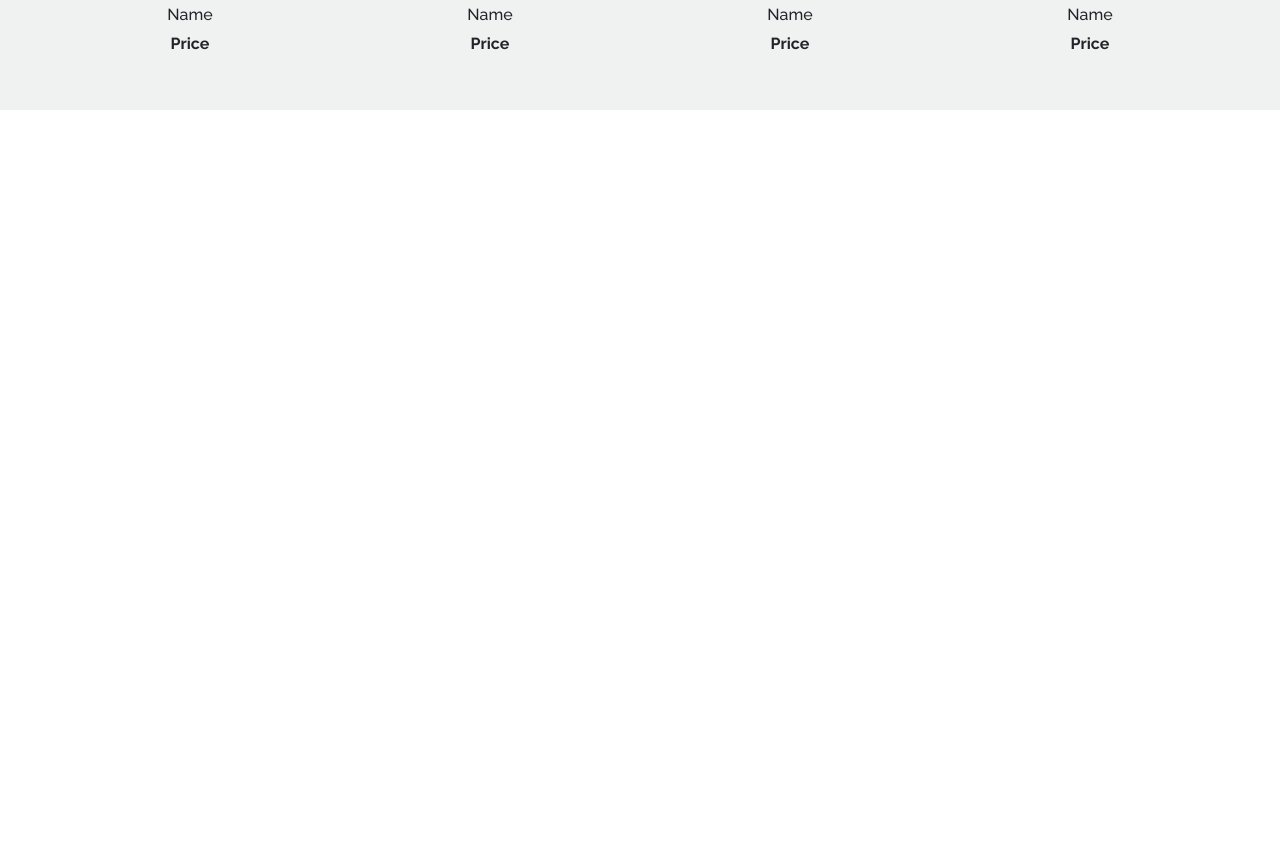
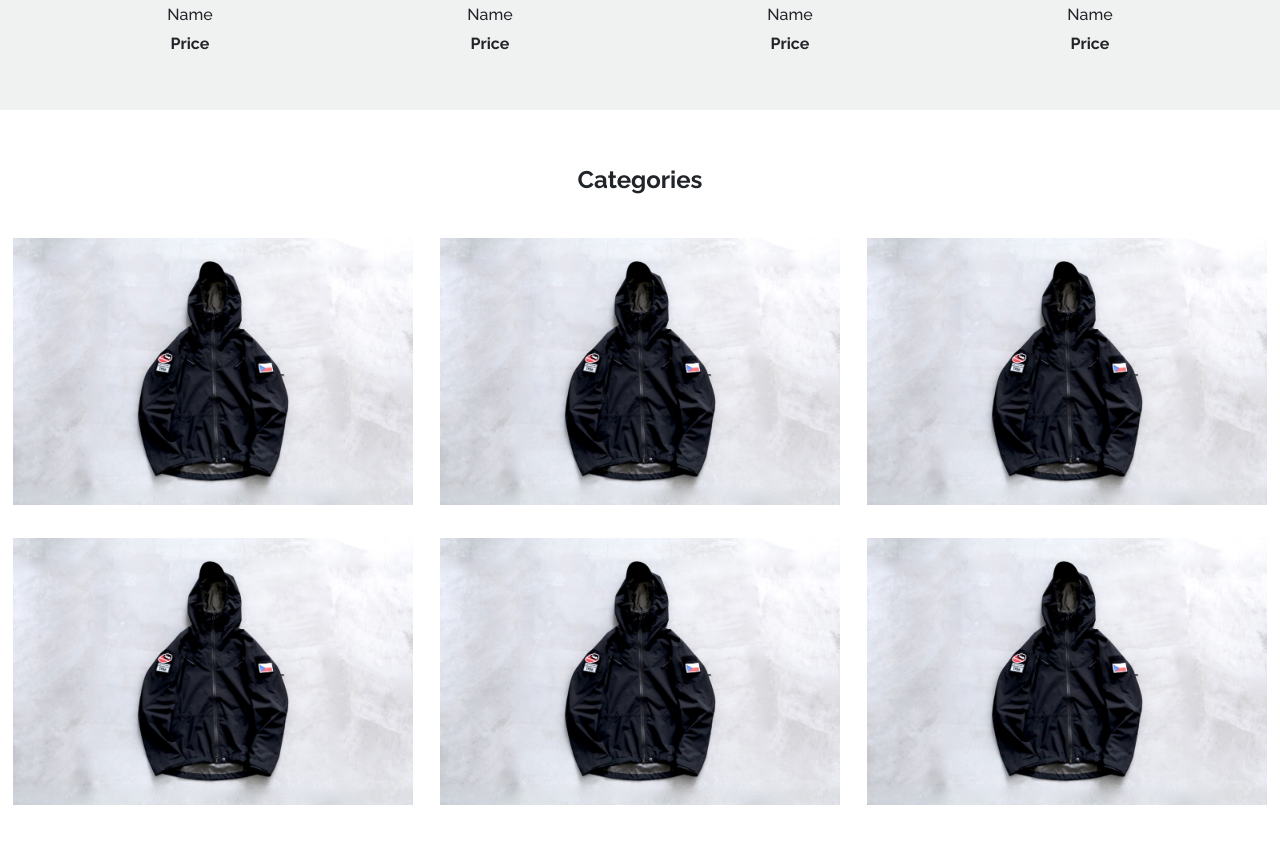
Before and after one commit to Chia-Hsing/E-Commerce, a React (Create React App) app: page / in a window 1280 px wide. Shown: the part 1420-2264 px from the top of the page. Before the commit the page ends 1550 px from the top, so only its background shows below. Built offline with nearby package versions, Linux system fonts and the light colour scheme.

Commit message:
categories section

```diff
--- /dev/null
+++ b/src/components/Home/Categories/Categories.js
@@ -0,0 +1,18 @@
+import React from 'react'
+import Category from './Category'
+import '../../../scss/categories.scss'
+
+const Categories = props => {
+    return (
+        <div className="categories">
+            <Category />
+            <Category />
+            <Category />
+            <Category />
+            <Category />
+            <Category />
+        </div>
+    )
+}
+
+export default Categories
--- a/src/components/Home/Categories/CategoriesContainer.js
+++ b/src/components/Home/Categories/CategoriesContainer.js
@@ -1,7 +1,14 @@
 import React from 'react'
+import Categories from './Categories'
+import '../../../scss/categories.scss'
 
-const CategoriesContainer = (props) => {
-    return ()
+const CategoriesContainer = props => {
+    return (
+        <section className="categoriesContainer">
+            <h2>Categories</h2>
+            <Categories />
+        </section>
+    )
 }
 
 export default CategoriesContainer
--- a/src/components/Home/Categories/category.js
+++ b/src/components/Home/Categories/category.js
@@ -0,0 +1,14 @@
+import React from 'react'
+import d from '../../../assets/img/6.jpg'
+
+const Category = props => {
+    return (
+        <div className="category">
+            <div className="imgContainer">
+                <img src={d} alt="" />
+            </div>
+        </div>
+    )
+}
+
+export default Category
--- a/src/components/Home/Home.js
+++ b/src/components/Home/Home.js
@@ -2,6 +2,7 @@ import React, { Component } from 'react'
 import Layout from '../Layout'
 import MainCarousel from './Banner/MainCarousel'
 import MerchandiseContainer from './Merchandise/MerchandiseContainer'
+import CategoriesContainer from './Categories/CategoriesContainer'
 
 class Home extends Component {
     render() {
@@ -9,6 +10,7 @@ class Home extends Component {
             <Layout>
                 <MainCarousel />
                 <MerchandiseContainer />
+                <CategoriesContainer />
             </Layout>
         )
     }
--- /dev/null
+++ b/src/scss/categories.scss
@@ -0,0 +1,39 @@
+@import 'mixins';
+@import 'variables';
+
+.categoriesContainer {
+    @include WL(none, 100vw);
+    margin: 0 auto 20px;
+    background-color: color(white);
+
+    h2 {
+        height: 100px;
+        line-height: 100px;
+        font: {
+            size: size(l);
+            weight: weight(bold);
+        }
+    }
+}
+
+.categories {
+    @include WL(none, 100vw);
+    display: grid;
+    place-items: center;
+    grid-template-columns: repeat(3, 1fr);
+    grid-template-rows: repeat(2, 1fr);
+
+    .category {
+        width: 400px;
+        height: 300px;
+
+        .imgContainer {
+            @include WL(none, 100%);
+
+            img {
+                @include WL(none, 100%);
+                object-fit: cover;
+            }
+        }
+    }
+}
```
